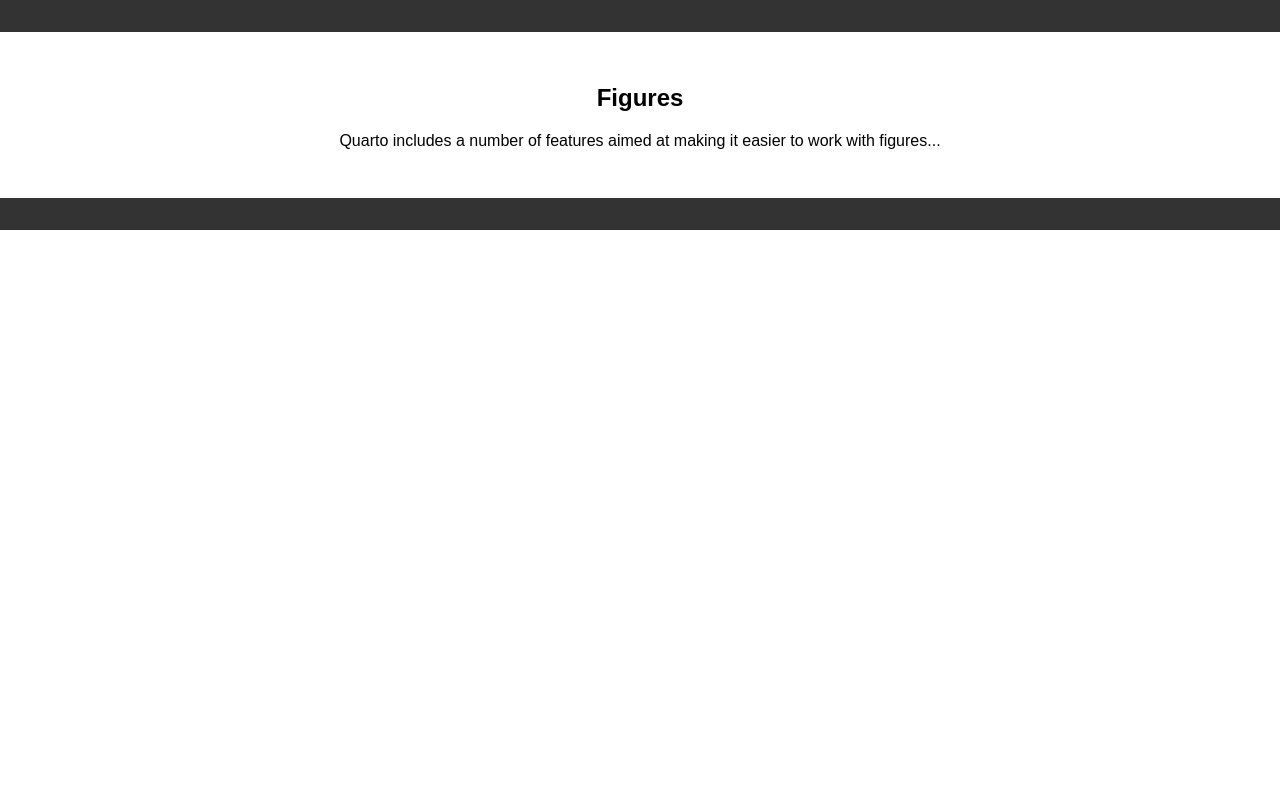
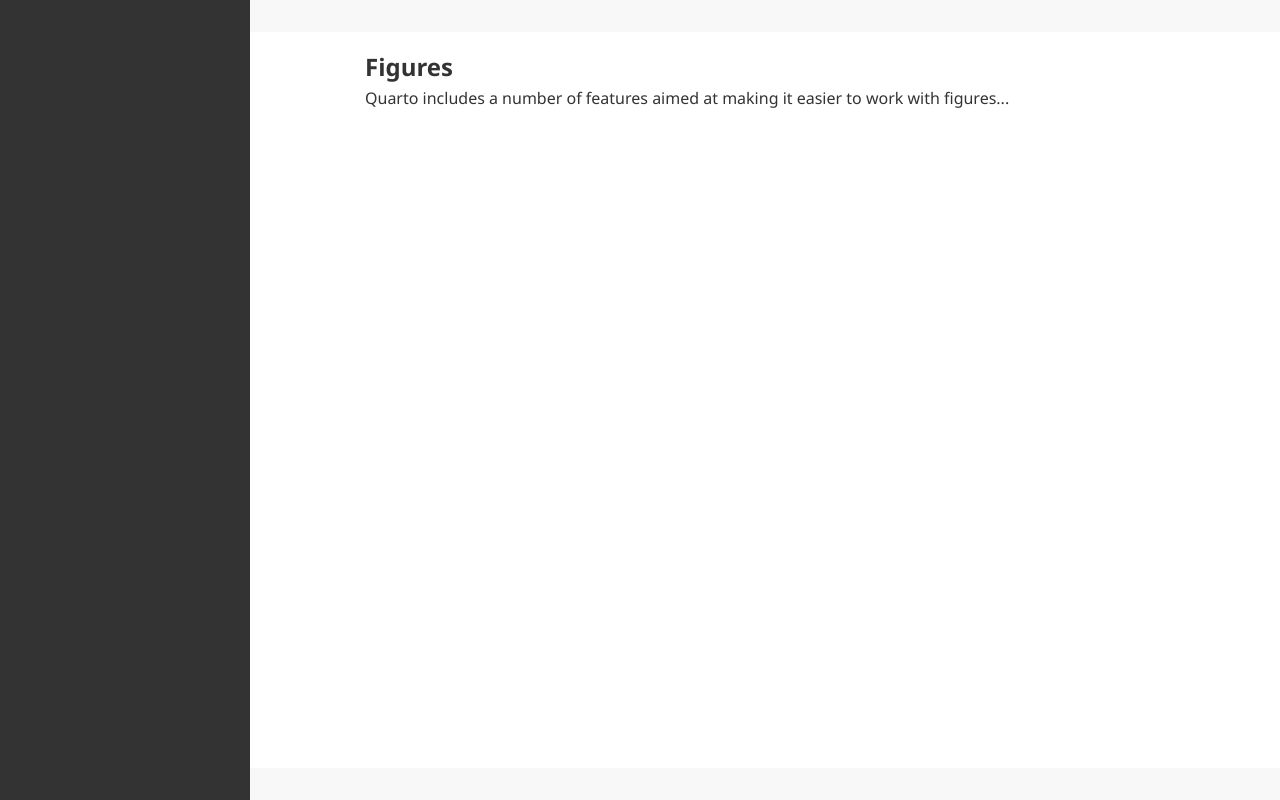
Before and after one commit to ndp32/test_site, a plain HTML site: page index.html in a window 1280 px wide. Drawn offline with Linux system fonts and the light colour scheme.

Commit message:
Update style.css

```diff
--- a/style.css
+++ b/style.css
@@ -1,20 +1,90 @@
-body {
-    font-family: Arial, sans-serif;
-    margin: 0;
-    padding: 0;
-    text-align: center;
+/* Reset some default styles */
+*, *::before, *::after {
+  box-sizing: border-box;
+  margin: 0;
+  padding: 0;
 }
 
-header, footer {
-    background-color: #333;
-    color: white;
-    padding: 1em 0;
+body {
+  font-family: 'Segoe UI', Tahoma, Geneva, Verdana, sans-serif;
+  line-height: 1.6;
+  color: #333;
+}
+
+header {
+  background: #f8f8f8;
+  padding: 1rem;
+  text-align: center;
+  /* Additional styles for the header can be added here */
+}
+
+nav {
+  position: fixed;
+  top: 0;
+  left: 0;
+  width: 250px;
+  height: 100%;
+  background: #333;
+  color: #fff;
+  overflow-y: auto;
+  /* Style for navigation links */
+}
+
+nav a {
+  display: block;
+  padding: 0.5rem 1rem;
+  color: #fff;
+  text-decoration: none;
+}
+
+nav a:hover {
+  background: #444;
 }
 
 main {
-    padding: 2em;
+  margin-left: 250px;
+  padding: 1rem;
 }
 
-section {
-    margin-bottom: 2em;
+article {
+  max-width: 800px;
+  margin: auto;
 }
+
+figure {
+  margin: 1rem 0;
+  text-align: center;
+}
+
+figcaption {
+  margin-top: 0.5rem;
+  font-style: italic;
+}
+
+footer {
+  background: #f8f8f8;
+  text-align: center;
+  padding: 1rem;
+  position: fixed;
+  bottom: 0;
+  width: calc(100% - 250px);
+  left: 250px;
+}
+
+/* Responsive design */
+@media (max-width: 768px) {
+  nav {
+    width: 100%;
+    height: auto;
+    position: relative;
+  }
+
+  main {
+    margin-left: 0;
+  }
+
+  footer {
+    width: 100%;
+    left: 0;
+  }
+}
```
